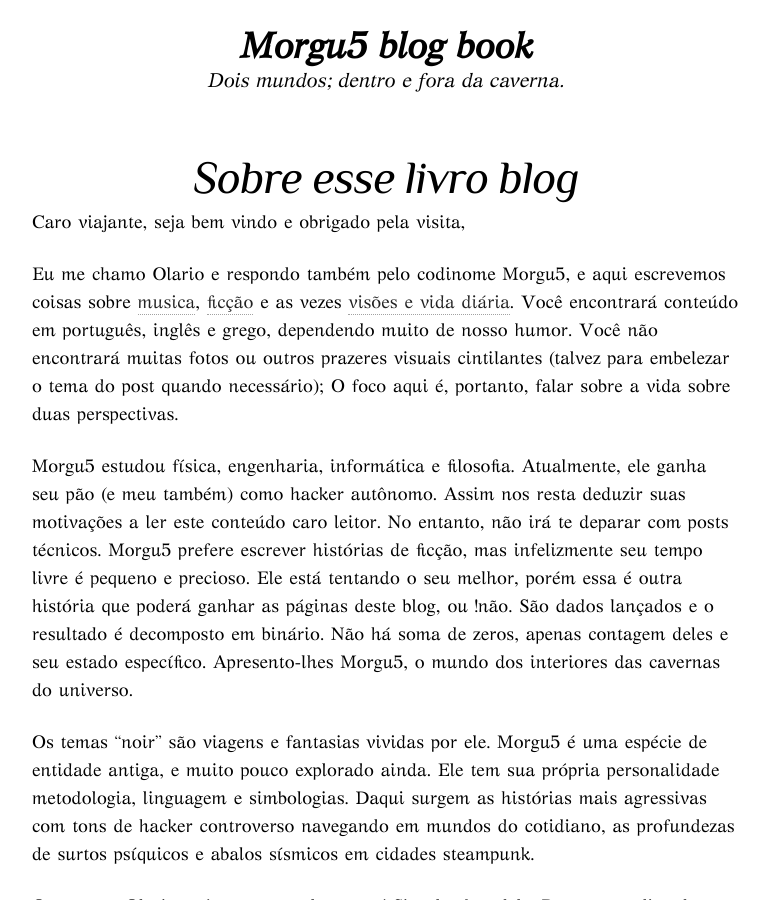
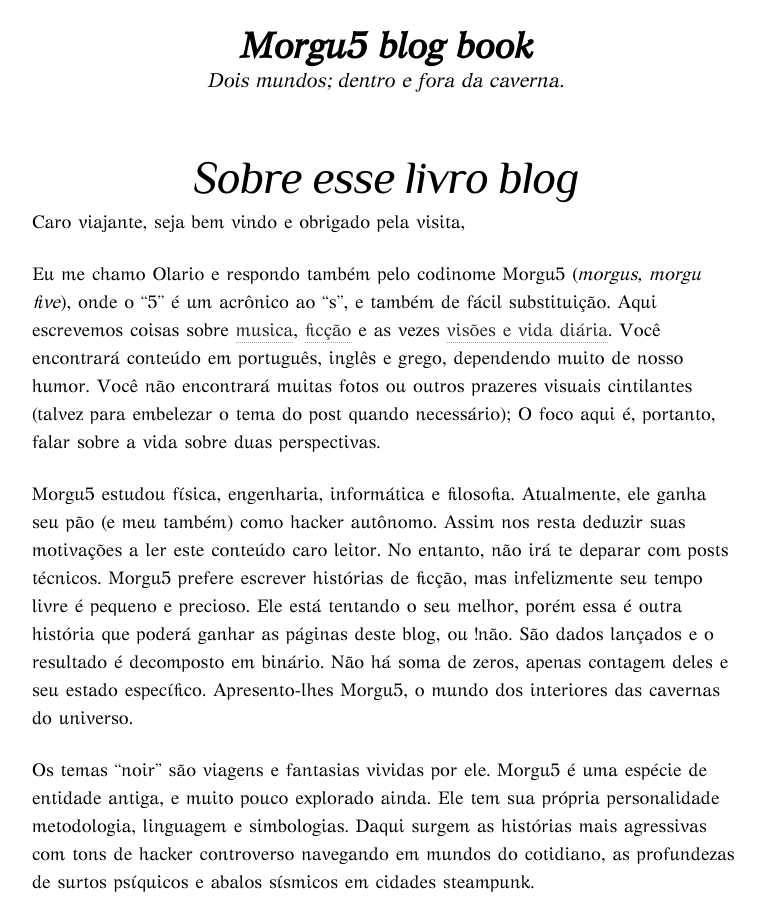
Before and after one commit to Agt-Morgu5/agt-morgu5.github.io, a Jekyll site: the page built from about/index.md, in a window 1280 px wide and 900 px high, scrolled down 300 px. Shown: the whole window, without its empty margins (254-1023 px from the left). Built offline with Jekyll 4.4.1, drawn with Linux system fonts in a browser that asks for light colours; nearby versions of some CDN libraries.

Commit message:
diamonddog

```diff
--- a/about/index.md
+++ b/about/index.md
@@ -8,7 +8,7 @@
 
 Caro viajante, seja bem vindo e obrigado pela visita,
 
-Eu me chamo Olario e respondo também pelo codinome Morgu5, e aqui escrevemos coisas sobre [musica](/music){:target="_blank"},  [ficção](/stories){:target="_blank"} e as vezes [visões e vida diária](/blog){:target="_blank"}.  Você encontrará conteúdo em português, inglês e grego, dependendo muito de nosso humor. Você não encontrará muitas fotos ou outros prazeres visuais cintilantes (talvez para embelezar o tema do post quando necessário); O foco aqui é, portanto, falar sobre a vida sobre duas perspectivas.
+Eu me chamo Olario e respondo também pelo codinome Morgu5 (<i>morgus, morgu five</i>), onde o "5" é um acrônico ao "s", e também de fácil substituição. Aqui escrevemos coisas sobre [musica](/music){:target="_blank"},  [ficção](/stories){:target="_blank"} e as vezes [visões e vida diária](/blog){:target="_blank"}.  Você encontrará conteúdo em português, inglês e grego, dependendo muito de nosso humor. Você não encontrará muitas fotos ou outros prazeres visuais cintilantes (talvez para embelezar o tema do post quando necessário); O foco aqui é, portanto, falar sobre a vida sobre duas perspectivas.
 
 Morgu5 estudou física, engenharia, informática e filosofia. Atualmente, ele ganha seu pão (e meu também) como hacker autônomo. Assim nos resta deduzir suas motivações a ler este conteúdo caro leitor. No entanto, não irá te deparar com posts técnicos. Morgu5 prefere escrever histórias de ficção, mas infelizmente seu tempo livre é pequeno e precioso. Ele está tentando o seu melhor, porém essa é outra história que poderá ganhar as páginas deste blog, ou !não. São dados lançados e o resultado é decomposto em binário. Não há soma de zeros, apenas contagem deles e seu estado específico. Apresento-lhes Morgu5, o mundo dos interiores das cavernas do universo.
 
```
